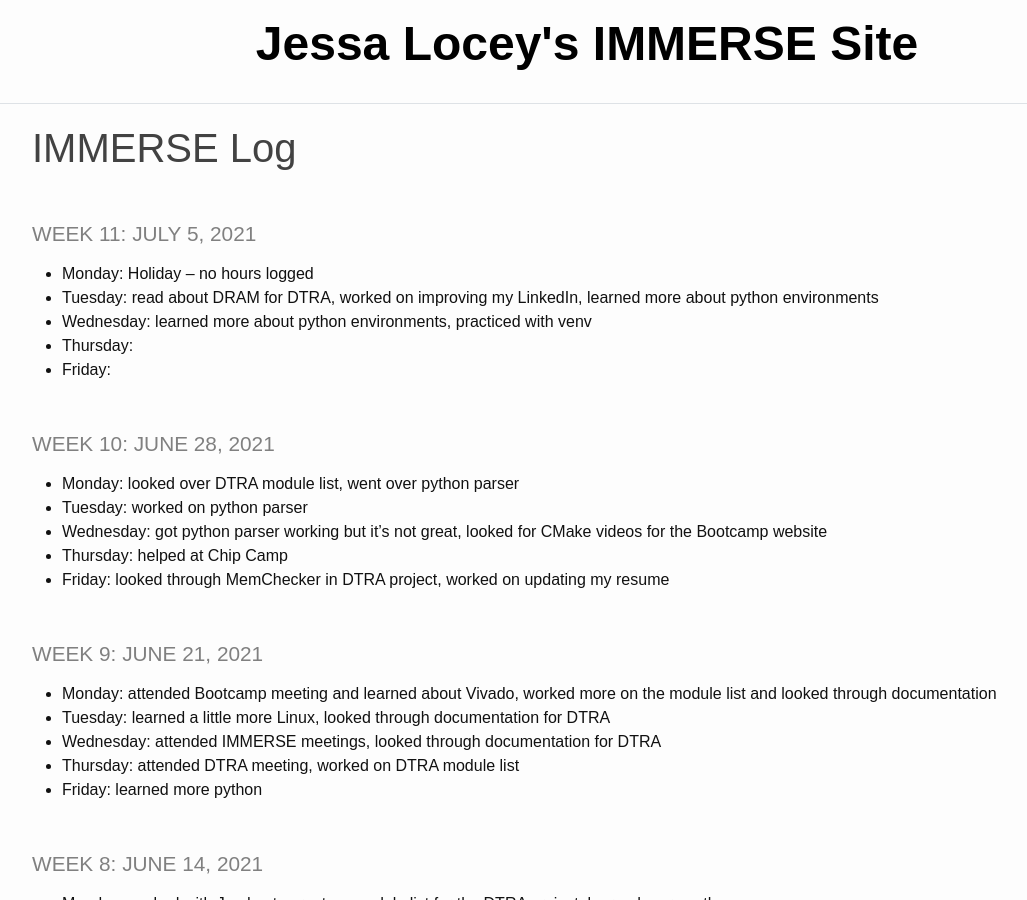
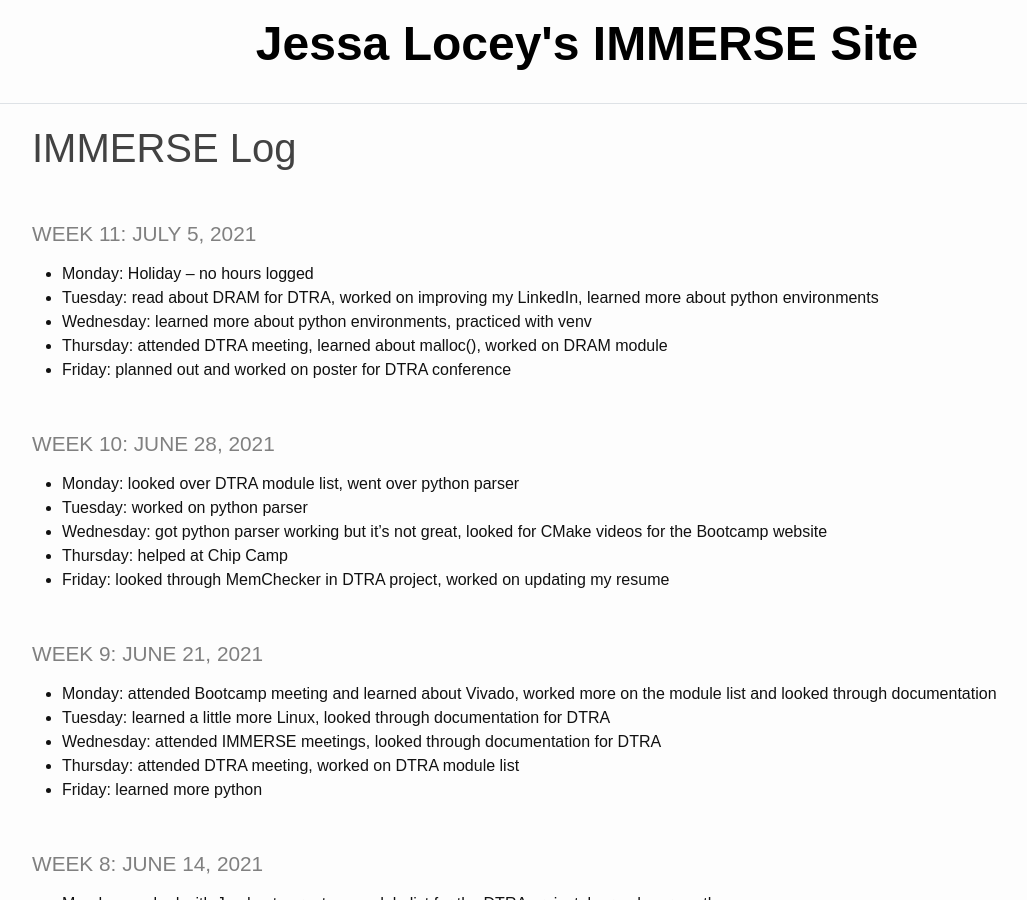
Before and after one commit to jessalocey/jessalocey.github.io, a Jekyll site: the page built from _pages/log.md, in a window 1280 px wide and 900 px high. Shown: the whole window, without its empty margins (53-1080 px from the left). Built offline with Jekyll 4.4.1, drawn with Linux system fonts in a browser that asks for light colours.

Commit message:
log update Friday

```diff
--- a/_pages/log.md
+++ b/_pages/log.md
@@ -7,8 +7,8 @@ title: IMMERSE Log
 * **Monday:** Holiday -- no hours logged
 * **Tuesday:** read about DRAM for DTRA, worked on improving my LinkedIn, learned more about python environments
 * **Wednesday:** learned more about python environments, practiced with venv
-* **Thursday:**
-* **Friday:**
+* **Thursday:** attended DTRA meeting, learned about malloc(), worked on DRAM module
+* **Friday:** planned out and worked on poster for DTRA conference
 
 ### Week 10: June 28, 2021
 * **Monday:** looked over DTRA module list, went over python parser
```
